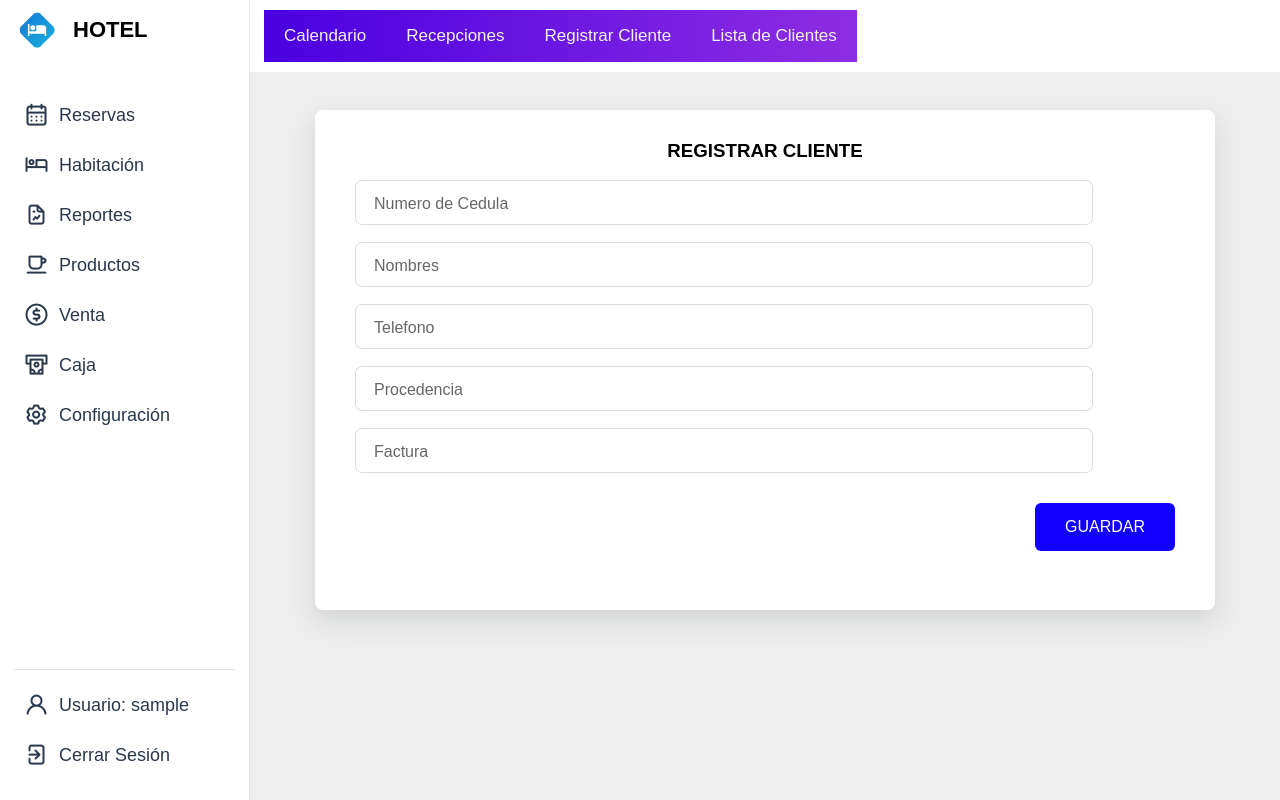
After one commit to MemoArguello/SistemaHotel, a PHP site: page /Frontend/cliente/registrar.php in a window 1280 px wide. The commit adds this page. Run offline with PHP 8.4, Linux system fonts and the light colour scheme; the visitor is signed in with stand-in values (Sample User, id 1); data that the repository does not hold is empty; a stand-in replaces the project's code that opens the database connection.

Commit message:
cambios agg

```diff
--- a/Backend/calendario/index.php
+++ b/Backend/calendario/index.php
@@ -47,8 +47,8 @@ $usuario = $_SESSION['usuario'];
       <div class="topnav" id="myTopnav">
         <a href="./index.php">Calendario</a>
         <a href="./listado_recepciones.php">Recepciones</a>
-        <a href="../Recepcion/recepcionar.php">Registrar Cliente</a>
-        <a href="../calendario22/listado_reserva.php">Lista de Clientes</a>
+        <a href="../../Frontend/cliente/registrar.php">Registrar Cliente</a>
+        <a href="../../Frontend/cliente/listado.php">Lista de Clientes</a>
       </div>
     </div>
     <div class="dash-content">
--- a/Backend/calendario/listado_recepciones.php
+++ b/Backend/calendario/listado_recepciones.php
@@ -49,8 +49,8 @@ $usuario = $_SESSION['usuario'];
       <div class="topnav" id="myTopnav">
         <a href="./index.php">Calendario</a>
         <a href="./listado_recepciones.php">Recepciones</a>
-        <a href="../Recepcion/recepcionar.php">Registrar Cliente</a>
-        <a href="../calendario22/listado_reserva.php">Lista de Clientes</a>
+        <a href="../../Frontend/cliente/registrar.php">Registrar Cliente</a>
+        <a href="../../Frontend/cliente/listado.php">Lista de Clientes</a>
       </div>
     </div>
 
--- a/Frontend/CSS/listado.css
+++ b/Frontend/CSS/listado.css
@@ -115,9 +115,11 @@ td {
   transform: translateY(2px);
 }
 table {
+  margin: 2%;
+  text-align: center;
   font-family: Arial, Helvetica, sans-serif;
   border-collapse: collapse;
-  width: 100%;
+  width: 95%;
 }
 
 td,th {
--- a/Frontend/CSS/registrar.css
+++ b/Frontend/CSS/registrar.css
@@ -39,12 +39,13 @@ body {
 }
 
 .formRecepcion {
+  margin: 5%;
   text-align: center;
   background-color: white;
-  width: 800px;
-  height: 900px;
+  width: 900px;
+  height: 500px;
   border-radius: 8px;
-  padding: 20px 40px;
+  padding: 30px 40px;
   box-shadow: 0 10px 25px rgba(92, 99, 105, .2);
 }
 
--- /dev/null
+++ b/Frontend/cliente/registrar.php
@@ -0,0 +1,93 @@
+<?php
+session_start();
+include '../../Backend/config/baseDeDatos.php';
+
+$usuario = $_SESSION['usuario'];
+if (!isset($usuario)) {
+    header("location:../../index.php");
+}
+$conexiondb = conectardb();
+$sql = "SELECT id_cargo FROM `usuarios` WHERE usuario = '$usuario';";
+$resultado = mysqli_query($conexiondb, $sql);
+while ($usuario = mysqli_fetch_assoc($resultado)) {
+    if ($usuario['id_cargo'] != 1) {
+        header("location:../../index.php");
+    }
+}
+$conexiondb = conectardb();
+$query = "SELECT * FROM habitaciones";
+$resultado = mysqli_query($conexiondb, $query);
+$usuario = $_SESSION['usuario'];
+mysqli_close($conexiondb);
+?>
+<!DOCTYPE html>
+<html lang="en">
+
+<head>
+    <meta charset="UTF-8">
+    <meta http-equiv="X-UA-Compatible" content="IE=edge">
+    <meta name="viewport" content="width=device-width, initial-scale=1.0">
+    <title>Configuracion</title>
+    <!----======== CSS ======== -->
+    <link rel="stylesheet" href="../CSS/style.css">
+    <link rel="stylesheet" href="../CSS/registrar.css">
+    <!----===== Iconscout CSS ===== -->
+    <link rel="stylesheet" href="https://unicons.iconscout.com/release/v4.0.0/css/line.css">
+    <link href="./IMG/logo.svg" rel="icon">
+    <link rel="stylesheet" href="https://cdnjs.cloudflare.com/ajax/libs/font-awesome/4.7.0/css/font-awesome.min.css">
+</head>
+
+<body>
+<?php
+        include($_SERVER['DOCUMENT_ROOT'] . '/SistemaHotel/Frontend/dashboard/menu.php');
+        ?>
+        <section class="dashboard">
+            <div class="top">
+                <div class="topnav" id="myTopnav">
+                    <a href="../../Backend/calendario/index.php">Calendario</a>
+                    <a href="../../Backend/calendario/listado_recepciones.php">Recepciones</a>
+                    <a href="../cliente/registrar.php">Registrar Cliente</a>
+                    <a href="./listado.php">Lista de Clientes</a>
+                </div>
+            </div>
+
+            <div class="dash-content">
+                <div class="signupFrm">
+                    <form action="../calendario22/nuevoEvento.php" method="POST" class="formRecepcion">
+                        <h3 align="center">REGISTRAR CLIENTE</h3>
+                        <br>
+                        <div class="inputContainer">
+                            <input type="number" class="input" placeholder="a" name="cedula">
+                            <label for="" class="label">Numero de Cedula</label>
+                        </div>
+
+                        <div class="inputContainer">
+                            <input type="text" class="input" placeholder="a" name="nombre">
+                            <label for="" class="label">Nombres</label>
+                        </div>
+
+                        <div class="inputContainer">
+                            <input type="number" class="input" placeholder="a" name="telefono">
+                            <label for="" class="label">Telefono</label>
+                        </div>
+
+                        <div class="inputContainer">
+                            <input type="text" class="input" placeholder="a" name="procedencia">
+                            <label for="" class="label">Procedencia</label>
+                        </div>
+                        <div class="inputContainer">
+                            <input type="text" class="input" placeholder="a" name="factura">
+                            <label for="" class="label">Factura</label>
+                        </div>
+                        <input type="submit" class="submitBtn" value="GUARDAR">
+                    </form>
+                </div>
+
+            </div>
+        </section>
+
+        <script src="../js/script.js"></script>
+
+</body>
+
+</html>
```
Also changed, not shown: Frontend/cliente/listado.php (added, +94 -0 lines).
